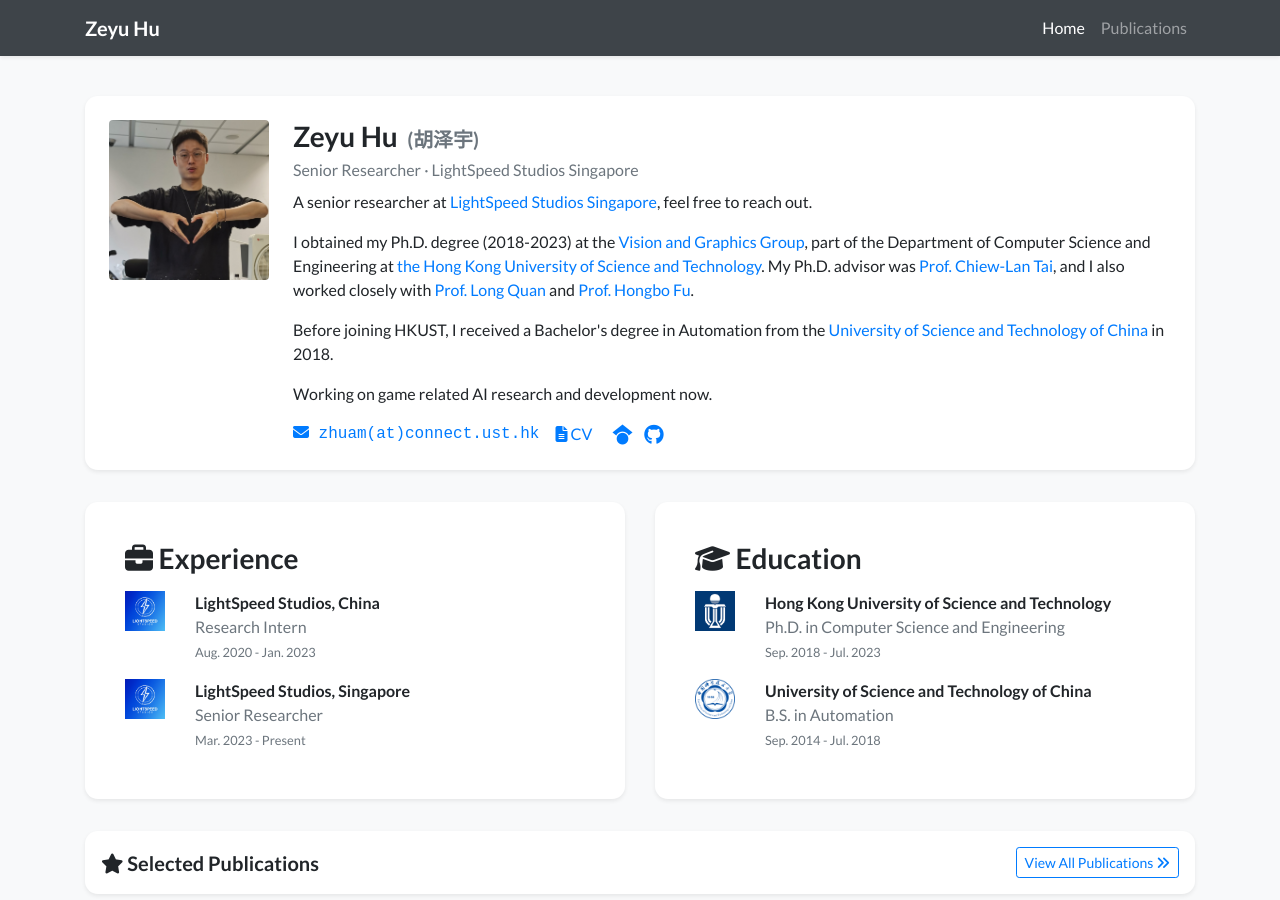
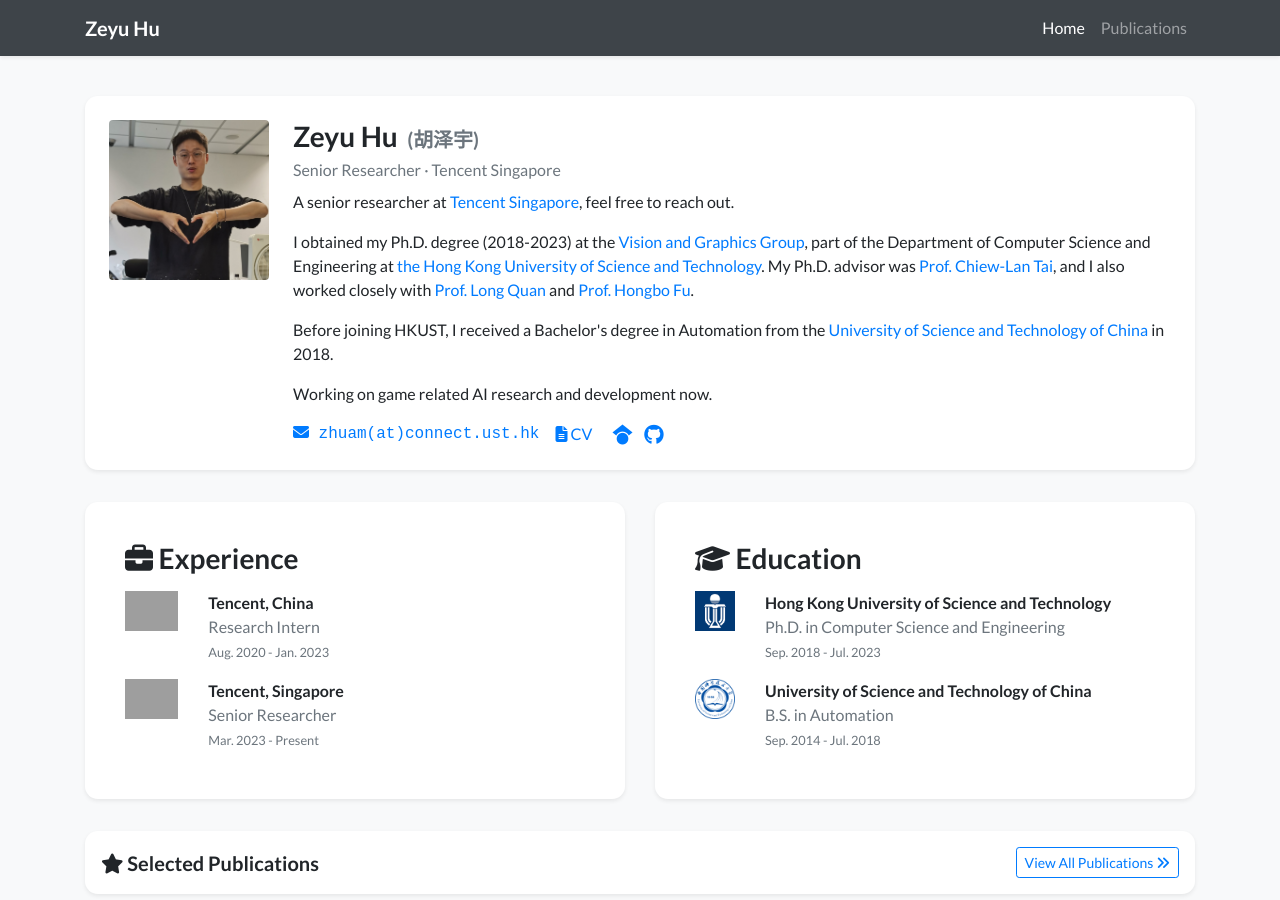
Before and after one commit to hzykent/hzykent.github.io, a Jekyll site: the page built from index.html, in a window 1280 px wide and 900 px high. Built offline with Jekyll 4.4.1, drawn with Linux system fonts in a browser that asks for light colours; nearby versions of some CDN libraries; a style sheet for code colours, icons or effects is not loaded; grey boxes are pictures that could not be loaded.

Commit message:
Update profile information: changed employer from LightSpeed Studios to Tencent, updated logos and links accordingly.

```diff
--- a/_data/profile.yml
+++ b/_data/profile.yml
@@ -4,8 +4,8 @@
 
 positions:
 - name: Senior Researcher
-- name: LightSpeed Studios Singapore
-  logo: /assets/images/badges/lightspeed.jpg
+- name: Tencent Singapore
+  logo: /assets/images/badges/tencent.png
 
 email: "zhuam@connect.ust.hk"
 cv_link: /assets/data/CV_Zeyu_HU.pdf
@@ -15,7 +15,7 @@
 short_bio_text_justify: false
 short_bio: >-
   <p>
-    A senior researcher at <a href="https://www.lightspeed-studios.com/">LightSpeed Studios Singapore</a>, feel free to reach out.
+    A senior researcher at <a href="https://www.tencent.com/en-us/about.html">Tencent Singapore</a>, feel free to reach out.
   </p>
   <p>
     I obtained my Ph.D. degree (2018-2023) at the <a href="http://visgraph.cse.ust.hk/">Vision and Graphics Group</a>, part of the Department of Computer Science and Engineering at <a href="https://www.ust.hk/">the Hong Kong University of Science and Technology</a>. My Ph.D. advisor was <a href="http://www.cse.ust.hk/~taicl/">Prof. Chiew-Lan Tai</a>, and I also worked closely with <a href="https://www.cse.ust.hk/~quan/">Prof. Long Quan</a> and <a href="http://sweb.cityu.edu.hk/hongbofu/">Prof. Hongbo Fu</a>.
@@ -42,12 +42,12 @@
   date: Sep. 2014 - Jul. 2018
 
 experience:
-- name: LightSpeed Studios, China
-  logo: /assets/images/badges/lightspeed.jpg
+- name: Tencent, China
+  logo: /assets/images/badges/tencent.png
   position: Research Intern
   date: Aug. 2020 - Jan. 2023
-- name: LightSpeed Studios, Singapore
-  logo: /assets/images/badges/lightspeed.jpg
+- name: Tencent, Singapore
+  logo: /assets/images/badges/tencent.png
   position: Senior Researcher
   date: Mar. 2023 - Present
 
```
